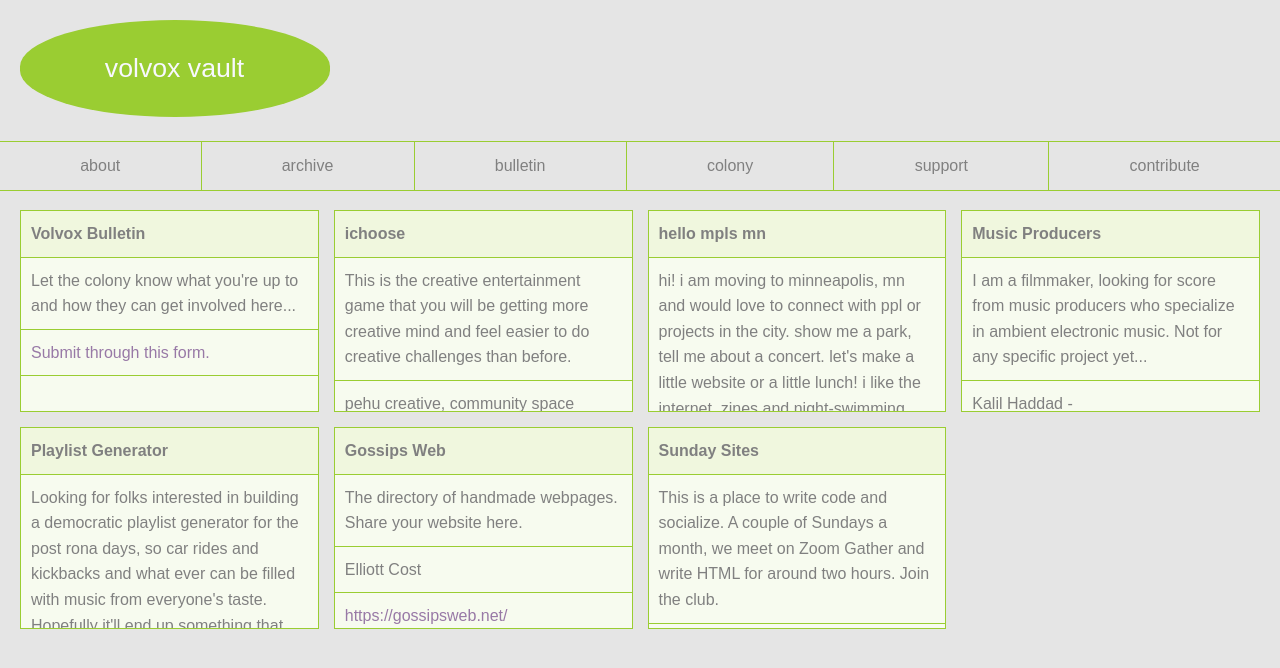
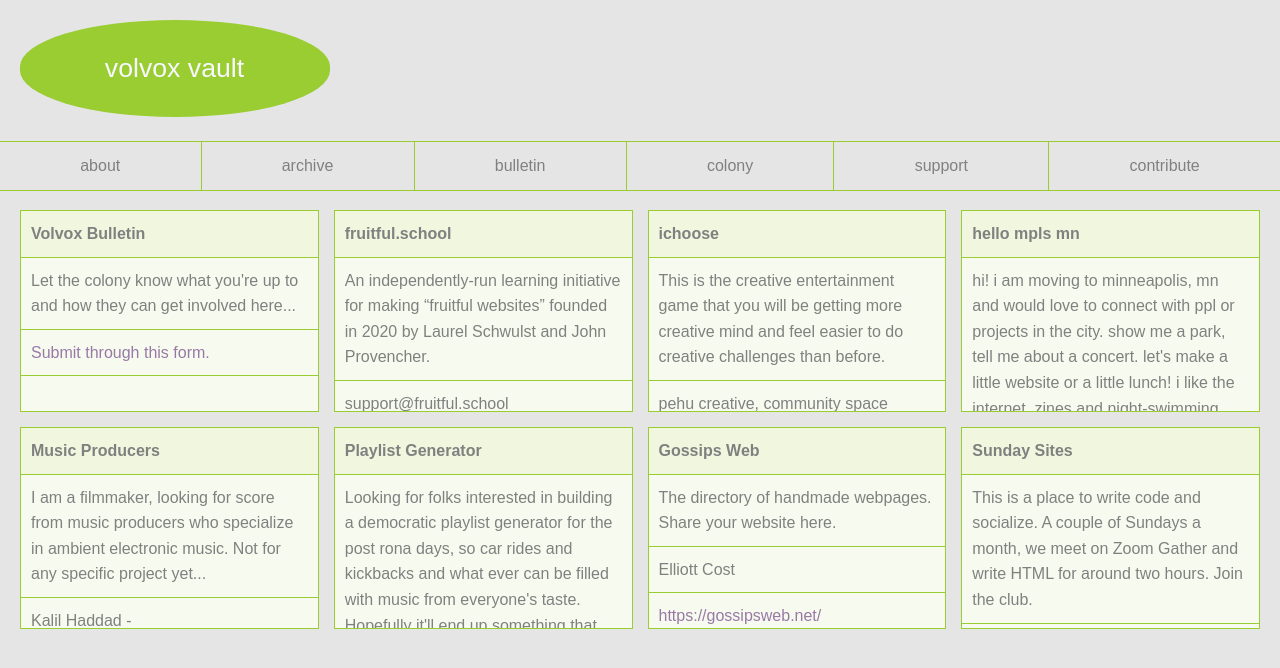
Before and after one commit to Volvox-Vault/volvox-vault, a Vue app: page /bulletin in a window 1280 px wide. Shown: the top 668 px of the page. Built offline with nearby package versions, Linux system fonts and the light colour scheme.

Commit message:
bulletinnn

```diff
--- a/src/components/bulletinPost.vue
+++ b/src/components/bulletinPost.vue
@@ -47,6 +47,13 @@ export default {
         return {
             title: "Bulletin",
             colony: [
+            {
+                header: 'fruitful.school',
+                des: 'An independently-run learning initiative for making “fruitful websites” founded in 2020 by Laurel Schwulst and John Provencher.',
+                contact: 'support@fruitful.school',
+                website: 'https://fruitful.school/',
+                date: 'Anytime',
+            },
             {
                 header: 'ichoose',
                 des: 'This is the creative entertainment game that you will be getting more creative mind and feel easier to do creative challenges than before.',
```
